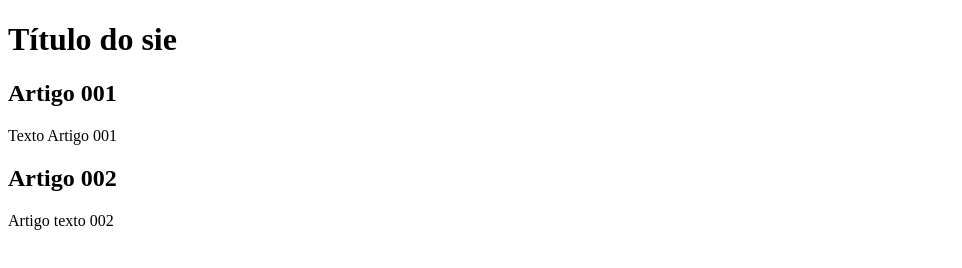
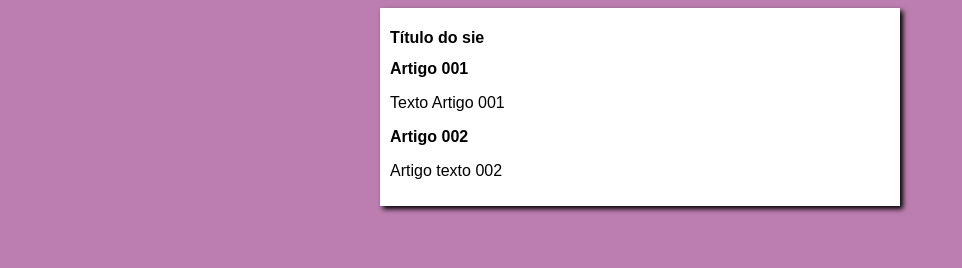
Before and after one commit to fabinhotecla/projeto-site, a plain HTML site: page index.html in a window 1280 px wide. Shown: the whole page, without its empty margins (0-962 px from the left). Drawn offline with Linux system fonts and the light colour scheme.

Commit message:
iniciei o design

```diff
--- /dev/null
+++ b/estilos/style.css
@@ -0,0 +1,16 @@
+* {
+    font-family: Arial, Helvetica, sans-serif;
+    font-size:  16px;
+}
+
+body {
+    background-color:  rgb(188, 126, 176);
+}
+
+main {
+    background-color: white;
+    width: 500px;
+    margin: auto;
+    padding: 10px;
+    box-shadow: 3px 3px 5px black;
+}
--- a/index.html
+++ b/index.html
@@ -5,6 +5,7 @@
     <meta http-equiv="X-UA-Compatible" content="IE=edge">
     <meta name="viewport" content="width=device-width, initial-scale=1.0">
     <title>Título do site</title>
+    <link rel="stylesheet" href="estilos/style.css">
 </head>
 <body>
     <main>
```
